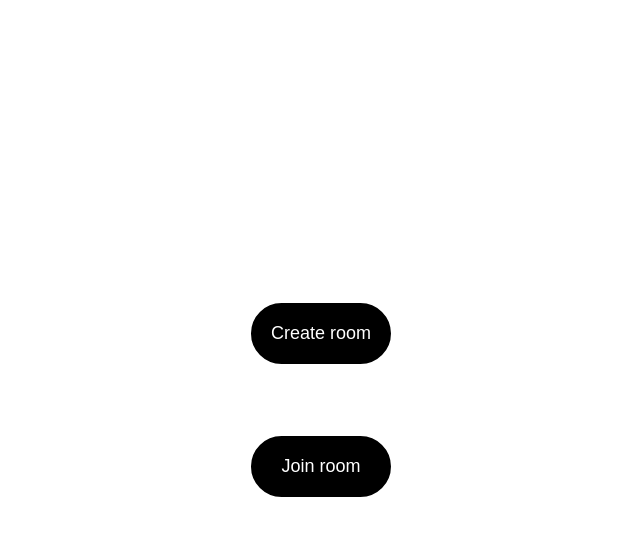
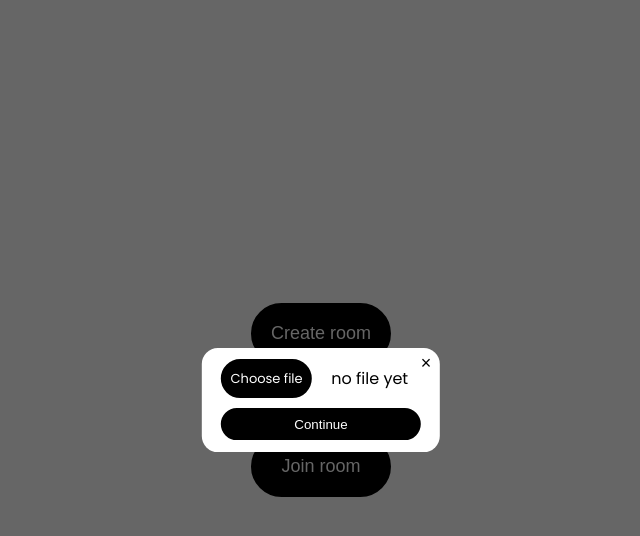
Before and after one commit to Kiri111enz/watch-together, a Next.js app in the folder client/: page / in a window 1280 px wide. Both pictures are taken after a click on the button "Create room". Shown: the top 536 px of the page, without its empty margins (319-959 px from the left). Built offline with nearby package versions, Linux system fonts and the light colour scheme.

Commit message:
home page menu

```diff
--- /dev/null
+++ b/client/src/components/Popup.tsx
@@ -0,0 +1,17 @@
+import { PropsWithChildren } from 'react';
+import styles from 'styles/Popup.module.scss';
+
+interface PopupProps {
+    onClose: () => void
+}
+
+const Popup: React.FC<PropsWithChildren<PopupProps>> = (props) => (
+    <div className={styles.container}>
+        <div className={styles.popup}>
+            <button id={styles.closeButton} onClick={props.onClose}>&times;</button>
+            {props.children}
+        </div>
+    </div>
+);
+
+export default Popup;
--- a/client/src/pages/index.tsx
+++ b/client/src/pages/index.tsx
@@ -1,10 +1,50 @@
+import Popup from 'components/Popup';
+import { useState, useRef } from 'react';
 import styles from 'styles/Home.module.scss';
 
-const Home: React.FC = () => (
-    <div className={styles.container}>
-        <button className={styles.buttonLarge}>Create room</button>
-        <button className={styles.buttonLarge}>Join room</button>
-    </div>
-);
+enum MenuState {
+    None,
+    ChooseFile,
+    EnterId
+}
+
+const Home: React.FC = () => {
+    const [menuState, setMenuState] = useState(MenuState.None);
+    const fileLabel = useRef(null);
+
+    return (
+        <>
+            <div className={styles.container}>
+                <button className={styles.buttonLarge}
+                    onClick={() => setMenuState(MenuState.ChooseFile)}>Create room</button>
+                <button className={styles.buttonLarge}
+                    onClick={() => setMenuState(MenuState.EnterId)}>Join room</button>
+            </div>
+
+            {menuState !== MenuState.None &&
+            <Popup onClose={() => setMenuState(MenuState.None)}>
+                {menuState === MenuState.ChooseFile &&
+                <div id={styles.chooseFileContainer}>
+                    <label htmlFor="file-input" className={styles.fileButton}>Choose file</label>
+                    <span ref={fileLabel} className={styles.fileLabel}>no file yet</span>
+                    <input type="file" id="file-input"
+                        onChange={event => {
+                            fileLabel.current.textContent = event.target.files[0] ?
+                                event.target.files[0].name : 'no file yet';
+                        }}/>
+                    <button className={styles.buttonContinue}>Continue</button>
+                </div>
+                }
+                {menuState === MenuState.EnterId &&
+                <div id={styles.enterIdContainer}>
+                    <input className={styles.textInput} type="text" placeholder="Enter room id..." />
+                    <button className={styles.button}>Continue</button>
+                </div>
+                }
+            </Popup>
+            }
+        </>
+    );
+};
 
 export default Home;
--- a/client/src/styles/Home.module.scss
+++ b/client/src/styles/Home.module.scss
@@ -6,6 +6,10 @@
 
     @include m.flex-col;
     justify-content: center;
+}
+
+.button {
+    @include m.button;
 }
 
 .buttonLarge {
@@ -23,3 +27,53 @@
 .container > .buttonLarge {
     margin: 2em 0.5em;
 }
+
+#chooseFileContainer {
+    display: grid;
+    padding: 0.5em 0em;
+}
+
+#chooseFileContainer input[type=file] {
+    display: none;
+}
+
+.fileButton {
+    @extend .button;
+    border-color: black;
+    font-size: small;
+
+    grid-column: 1;
+    grid-row: 1;
+    white-space: nowrap;
+}
+
+.fileLabel {
+    grid-column: 2;
+    grid-row: 1;
+    margin: auto 1em;
+    white-space: nowrap;
+}
+
+.buttonContinue {
+    @extend .button;
+    margin-top: 0.5em;
+    grid-column: 1 / 3;
+    grid-row: 2;
+}
+
+#enterIdContainer {
+    @include m.flex-col;
+    padding: 0.5em 0em;
+}
+
+.textInput {
+    margin: 0.5em 0em;
+
+    border: none;
+
+    @include m.font-large;
+}
+
+.textInput:focus {
+    outline: none;
+}
--- /dev/null
+++ b/client/src/styles/Popup.module.scss
@@ -0,0 +1,34 @@
+@use 'mixins' as m;
+
+.container {
+    position: relative;
+    z-index: 1;
+    height: 100vh;
+    background: rgba(0, 0, 0, 0.6);
+}
+
+.popup {
+    @include m.abs-centered;
+    z-index: 2;
+
+    background-color: white;
+
+    padding: 0em 1em;
+    border-radius: 1em;
+}
+
+#closeButton {
+    position: absolute;
+    right: 0.5em;
+    top: 0.3em;
+    height: 0;
+
+    background: white;
+    border: none;
+
+    @include m.font-large;
+}
+
+#closeButton:hover {
+    color: red;
+}
```
